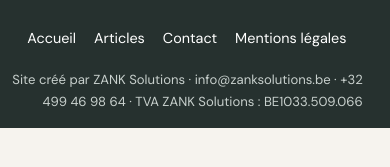
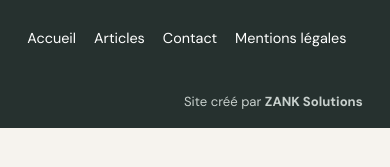
Before and after one commit to zanksolutions-hash/Erika, a plain HTML site: page article-dynamique.html in a window 390 px wide. Shown: the part 439-606 px from the top of the page. Drawn offline with nearby package versions, Linux system fonts and the light colour scheme; a script that the page names is missing.

Commit message:
Make ZANK footer credit responsive and link to services

```diff
--- a/article-dynamique.html
+++ b/article-dynamique.html
@@ -8,6 +8,9 @@
   <link rel="preconnect" href="https://fonts.gstatic.com" crossorigin>
   <link href="https://fonts.googleapis.com/css2?family=DM+Sans:wght@400;500;600;700&family=Playfair+Display:wght@600;700&display=swap" rel="stylesheet">
   <link rel="stylesheet" href="style.css">
+  <style>
+    .footer-credit{position:absolute;right:clamp(20px,7vw,110px);bottom:16px;margin:0;text-align:right;color:#c8d0cd;font-size:.82rem;white-space:nowrap}.footer-credit a{font-weight:700}.footer-credit-details{display:inline}@media(max-width:760px){.footer-credit-details{display:none}.footer-credit{white-space:normal}}
+  </style>
 </head>
 <body>
   <header class="site-header"><a href="index.html" class="brand"><img src="assets/logo-psychologie-transparent.png" alt="" class="brand-logo"><span class="brand-copy"><strong>Erika Casa</strong><small>Psychologue du travail</small></span></a><nav class="nav"><a href="index.html#accompagnements">Accompagnements</a><a href="index.html#articles">Articles</a><a class="nav-cta" href="index.html#contact">Contact</a></nav></header>
@@ -15,7 +18,7 @@
   <footer style="position:relative;padding-bottom:78px;">
     <div class="footer-brand"><img src="assets/logo-psychologie-transparent.png" alt=""><div><strong>Erika Casa</strong><p>Psychologue du travail · Manage</p><p>TVA Erika Casa : BE1033.020.603</p></div></div>
     <div class="footer-links"><a href="index.html">Accueil</a><a href="index.html#articles">Articles</a><a href="index.html#contact">Contact</a><a href="mentions-legales.html">Mentions légales</a></div>
-    <p style="position:absolute;right:clamp(20px,7vw,110px);bottom:16px;margin:0;text-align:right;color:#c8d0cd;font-size:.82rem;max-width:560px;">Site créé par <a href="https://zanksolutions.be" target="_blank" rel="noopener">ZANK Solutions</a> · <a href="mailto:info@zanksolutions.be">info@zanksolutions.be</a> · <a href="tel:+32499469864">+32 499 46 98 64</a> · TVA ZANK Solutions : BE1033.509.066</p>
+    <p class="footer-credit">Site créé par <a href="https://zanksolutions.be/#services" target="_blank" rel="noopener">ZANK Solutions</a><span class="footer-credit-details"> · <a href="mailto:info@zanksolutions.be">info@zanksolutions.be</a> · <a href="tel:+32499469864">+32 499 46 98 64</a> · TVA ZANK Solutions : BE1033.509.066</span></p>
   </footer>
   <script type="module" src="article-dynamique.js"></script>
 </body>
```
